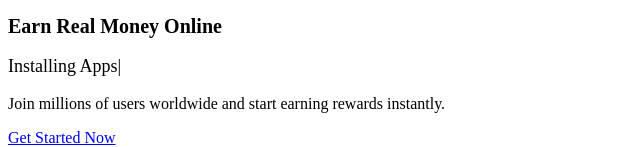
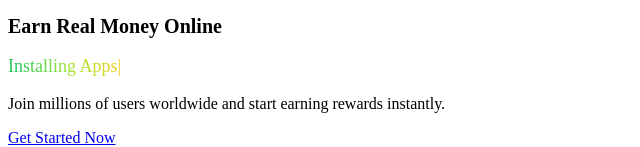
Before and after one commit to tool63/cashin, a Next.js app: page / in a window 1280 px wide. Shown: the part 147-294 px from the top of the page, without its empty margins (0-640 px from the left). Built offline with nearby package versions, Linux system fonts and the light colour scheme.

Commit message:
Update globals.css

```diff
--- a/styles/globals.css
+++ b/styles/globals.css
@@ -1,20 +1,19 @@
-/* Yellow + Green animated typing text */
-.yellow-green-text {
+.typing-yellow-green {
   background: linear-gradient(
     90deg,
-    #facc15, /* yellow */
-    #a3e635, /* yellow-green */
-    #22c55e, /* green */
+    #facc15,
+    #a3e635,
+    #22c55e,
     #a3e635,
     #facc15
   );
-  background-size: 300% 300%;
+  background-size: 200% 200%;
   -webkit-background-clip: text;
   -webkit-text-fill-color: transparent;
-  animation: yellowGreenMove 5s ease-in-out infinite;
+  animation: yellowGreenShift 4s ease-in-out infinite;
 }
 
-@keyframes yellowGreenMove {
+@keyframes yellowGreenShift {
   0% { background-position: 0% 50%; }
   50% { background-position: 100% 50%; }
   100% { background-position: 0% 50%; }
```
